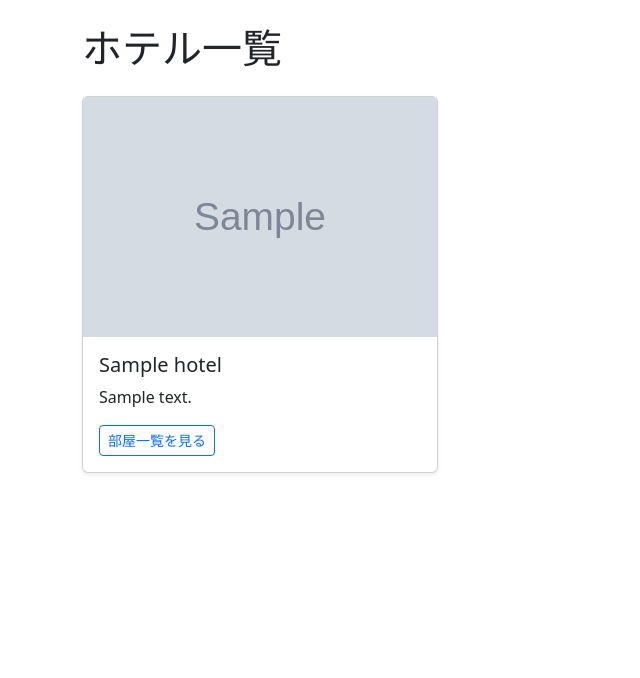
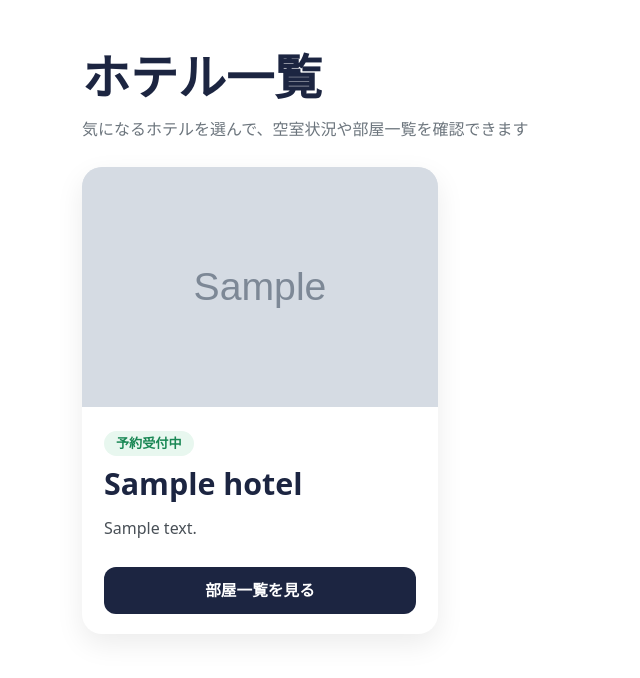
Before and after one commit to Hibiki0417/LOCORO, a Django app: page /hotels/ in a window 1280 px wide. Shown: the part 90-768 px from the top of the page, without its empty margins (0-640 px from the left). Run offline with Django 5.2, Linux system fonts and the light colour scheme; tables that the repository leaves empty hold one stand-in row (values such as "Sample post"); grey boxes marked "Sample" are stand-in pictures.

Commit message:
feat(ui): redesign customer hotel list cards

```diff
--- a/core/templates/core/hotel_list.html
+++ b/core/templates/core/hotel_list.html
@@ -3,32 +3,50 @@
 {% block title %}ホテル一覧{% endblock %}
 
 {% block content %}
-<h1 class="mb-4">ホテル一覧</h1>
+<section class="hotel-list-section">
+    <div class="hotel-list-header mb-4">
+        <h1 class="hotel-list-page-title">ホテル一覧</h1>
+        <p class="hotel-list-page-subtitle">
+            気になるホテルを選んで、空室状況や部屋一覧を確認できます
+        </p>
+    </div>
 
-<div class="row">
+    <div class="row g-4">
         {% for hotel in hotels %}
-    <div class="col-md-4 mb-4">
-      <div class="card shadow-sm h-100">
+        <div class="col-12 col-md-6 col-lg-4">
+            <div class="card hotel-list-card h-100">
                 {% if hotel.image %}
                 <img src="{{ hotel.image.url }}" class="card-img-top hotel-list-image" alt="{{ hotel.name }}">
+                {% else %}
+                <div class="hotel-list-image hotel-list-image-placeholder">
+                    画像準備中
+                </div>
                 {% endif %}
 
-        <div class="card-body">
-          <h5 class="card-title">{{ hotel.name }}</h5>
-          <p class="card-text">
+                <div class="card-body hotel-list-card-body">
+                    <div class="hotel-list-meta mb-2">
+                        <span class="hotel-list-badge">予約受付中</span>
+                    </div>
+
+                    <h5 class="hotel-list-card-title">{{ hotel.name }}</h5>
+
+                    <p class="hotel-list-card-address">
                         {{ hotel.address|default:"住所未登録" }}
                     </p>
 
-          <!-- 次のステップでここを生かす -->
-          <a href="{% url 'core:hotel_room_list' hotel.id %}" class="btn btn-outline-primary btn-sm">
+                    <div class="mt-auto">
+                        <a href="{% url 'core:hotel_room_list' hotel.id %}" class="btn hotel-list-button">
                             部屋一覧を見る
                         </a>
-
+                    </div>
                 </div>
             </div>
         </div>
         {% empty %}
-    <p>表示できるホテルがありません。</p>
+        <div class="col-12">
+            <p class="hotel-list-empty-message">表示できるホテルがありません。</p>
+        </div>
         {% endfor %}
     </div>
+</section>
 {% endblock %}
--- a/static/locoro.css
+++ b/static/locoro.css
@@ -52,3 +52,181 @@
     width: auto;
     display: block;
 }
+
+/* =========================
+   ホテル一覧ページ
+========================= */
+
+.hotel-list-section {
+    padding-top: 24px;
+    padding-bottom: 40px;
+}
+
+.hotel-list-header {
+    margin-bottom: 12px;
+}
+
+.hotel-list-page-title {
+    font-size: 3rem;
+    font-weight: 800;
+    color: #1c2541;
+    margin-bottom: 10px;
+    line-height: 1.2;
+}
+
+.hotel-list-page-subtitle {
+    font-size: 1rem;
+    color: #6c757d;
+    margin-bottom: 0;
+    line-height: 1.7;
+}
+
+.hotel-list-card {
+    border: none;
+    border-radius: 20px;
+    overflow: hidden;
+    background: #ffffff;
+    box-shadow: 0 10px 28px rgba(0, 0, 0, 0.08);
+    transition: transform 0.2s ease, box-shadow 0.2s ease;
+}
+
+.hotel-list-card:hover {
+    transform: translateY(-4px);
+    box-shadow: 0 16px 36px rgba(0, 0, 0, 0.12);
+}
+
+.hotel-list-image {
+    width: 100%;
+    height: 240px;
+    object-fit: cover;
+    object-position: center;
+    display: block;
+    background: #e9ecef;
+}
+
+.hotel-list-image-placeholder {
+    display: flex;
+    align-items: center;
+    justify-content: center;
+    color: #6c757d;
+    font-weight: 600;
+    font-size: 0.95rem;
+}
+
+.hotel-list-card-body {
+    display: flex;
+    flex-direction: column;
+    padding: 24px 22px 20px;
+}
+
+.hotel-list-meta {
+    display: flex;
+    align-items: center;
+    gap: 8px;
+}
+
+.hotel-list-badge {
+    display: inline-flex;
+    align-items: center;
+    justify-content: center;
+    background-color: #e8f7ef;
+    color: #198754;
+    font-size: 0.82rem;
+    font-weight: 700;
+    border-radius: 999px;
+    padding: 6px 12px;
+    line-height: 1;
+}
+
+.hotel-list-card-title {
+    font-size: 1.9rem;
+    font-weight: 800;
+    color: #1c2541;
+    margin-bottom: 12px;
+    line-height: 1.3;
+}
+
+.hotel-list-card-address {
+    font-size: 1rem;
+    color: #495057;
+    line-height: 1.7;
+    margin-bottom: 24px;
+}
+
+.hotel-list-button {
+    display: inline-flex;
+    align-items: center;
+    justify-content: center;
+    width: 100%;
+    background-color: #1c2541;
+    color: #ffffff;
+    border: none;
+    border-radius: 12px;
+    padding: 12px 16px;
+    font-size: 0.98rem;
+    font-weight: 700;
+    text-decoration: none;
+    transition: background-color 0.2s ease, transform 0.2s ease;
+}
+
+.hotel-list-button:hover {
+    background-color: #2e3a59;
+    color: #ffffff;
+    transform: translateY(-1px);
+}
+
+.hotel-list-button:focus {
+    color: #ffffff;
+}
+
+.hotel-list-empty-message {
+    font-size: 1rem;
+    color: #6c757d;
+    margin-top: 12px;
+}
+
+/* =========================
+   レスポンシブ
+========================= */
+
+@media (max-width: 991px) {
+    .hotel-list-page-title {
+        font-size: 2.4rem;
+    }
+
+    .hotel-list-card-title {
+        font-size: 1.7rem;
+    }
+}
+
+@media (max-width: 576px) {
+    .hotel-list-section {
+        padding-top: 16px;
+        padding-bottom: 28px;
+    }
+
+    .hotel-list-page-title {
+        font-size: 2rem;
+    }
+
+    .hotel-list-page-subtitle {
+        font-size: 0.95rem;
+    }
+
+    .hotel-list-image {
+        height: 220px;
+    }
+
+    .hotel-list-card-body {
+        padding: 20px 18px 18px;
+    }
+
+    .hotel-list-card-title {
+        font-size: 1.5rem;
+    }
+
+    .hotel-list-card-address {
+        font-size: 0.95rem;
+        margin-bottom: 20px;
+    }
+}
```
Lines whose indentation alone changed are shown as unchanged.
